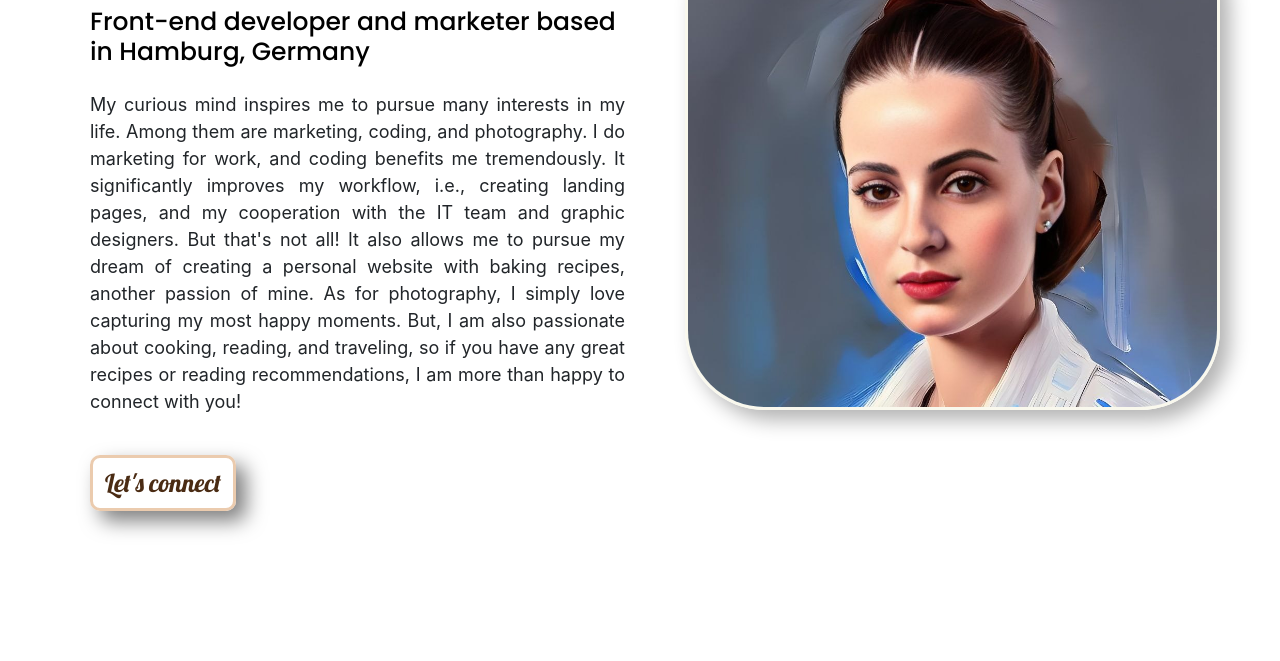
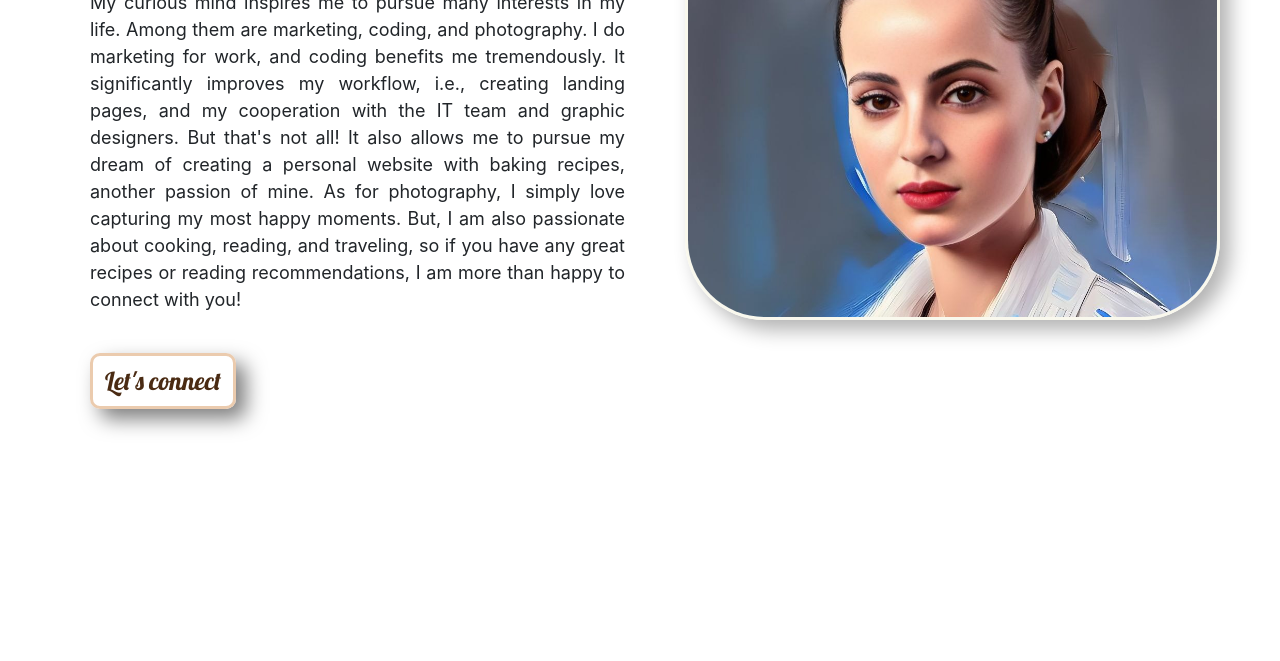
Before and after one commit to veronica-pirlea/portfolio-project, a plain HTML site: page about.html in a window 1280 px wide. Shown: the part 356-1017 px from the top of the page. After the commit the page ends 825 px from the top, so only its background shows below. Drawn offline with nearby package versions, Linux system fonts and the light colour scheme.

Commit message:
updated the styling

```diff
--- a/css/style.css
+++ b/css/style.css
@@ -114,7 +114,7 @@ h3 {
 }
 
 .about-section {
-  padding: 150px 20px;
+  padding: 60px 20px;
 }
 
 .about-section h1 {
@@ -122,7 +122,7 @@ h3 {
 }
 
 .about-section h2 {
-  font-size: 25px;
+  font-size: 20px;
 }
 
 .about-section p {
```
